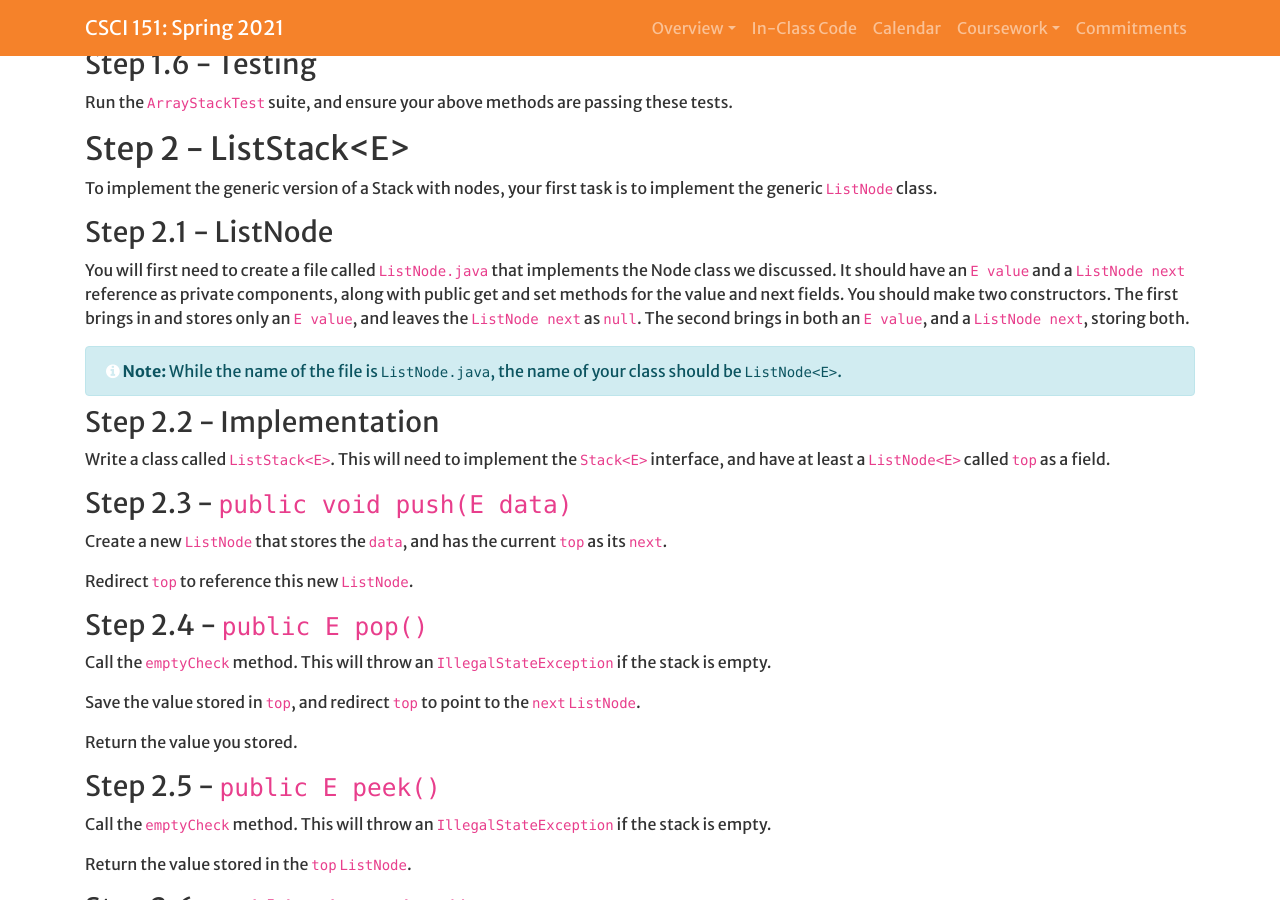
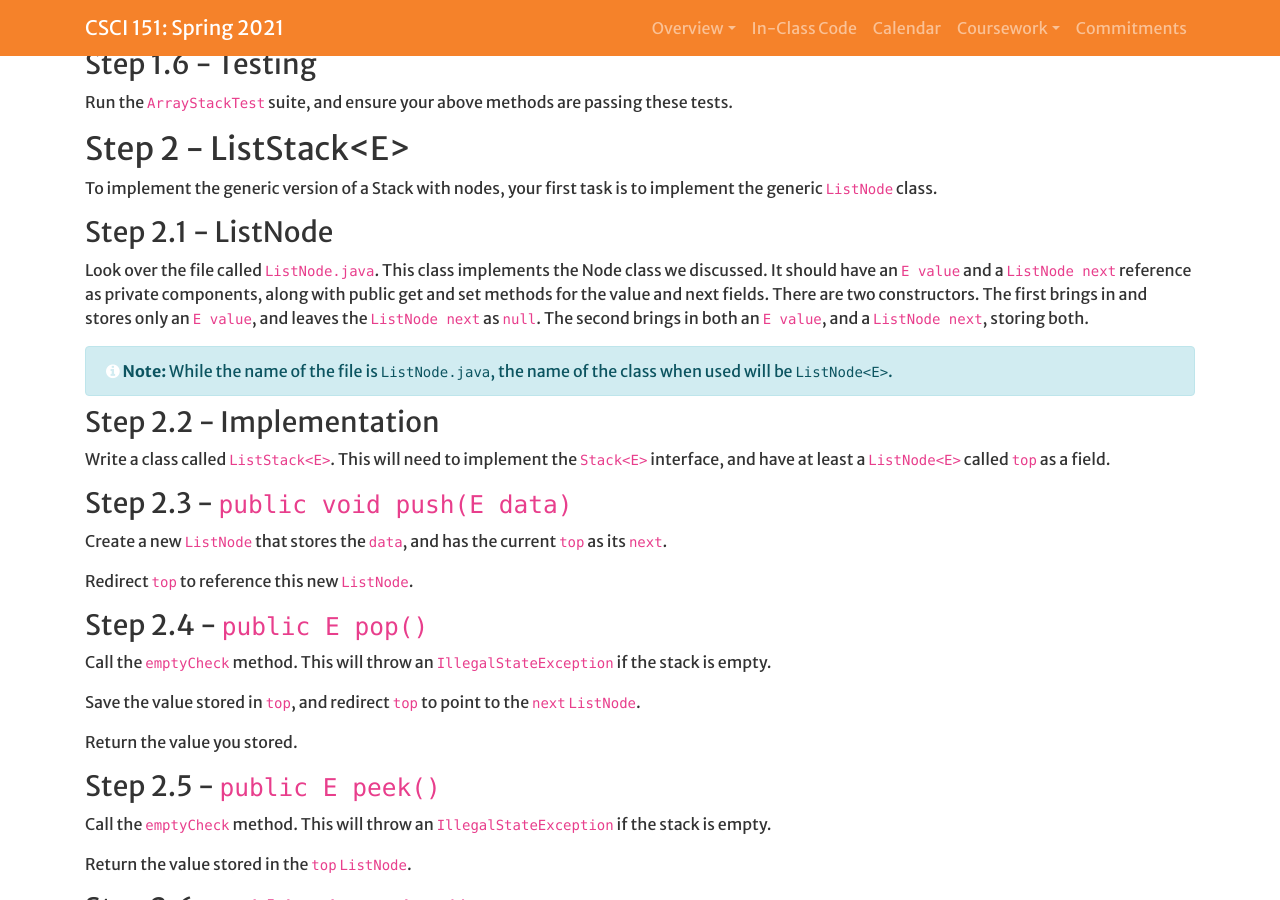
Before and after one commit to Hendrix-CS/csci151, a Jekyll site: the page built from labs/maze-dfs.md, in a window 1280 px wide and 900 px high, scrolled down 3000 px. Built offline with Jekyll 4.4.1, drawn with Linux system fonts in a browser that asks for light colours; a script that is not in the unit is left out; our own code applies the rules of GitHub Pages for plain Markdown files.

Commit message:
Revising ListNode discussion in stack lab.

```diff
--- a/labs/maze-dfs.md
+++ b/labs/maze-dfs.md
@@ -115,15 +115,15 @@ first task is to implement the generic `ListNode` class.
 
 ### Step 2.1 - ListNode
 
-You will first need to create a file called `ListNode.java` that
+Look over the file called `ListNode.java`. This class
 implements the Node class we discussed. It should have an `E value` and
 a `ListNode next` reference as private components, along with public get and set
-methods for the value and next fields. You should make two constructors.
+methods for the value and next fields. There are two constructors.
 The first brings in and stores only an `E value`, and leaves the `ListNode next` as `null`.
 The second brings in both an `E value`, and a `ListNode next`, storing both.
 
-{% include note.html content="While the name of the file is `ListNode.java`, the name of your class
-should be `ListNode<E>`." %}
+{% include note.html content="While the name of the file is `ListNode.java`, the name of the class when used
+will be `ListNode<E>`." %}
 
 ### Step 2.2 - Implementation
 
```
